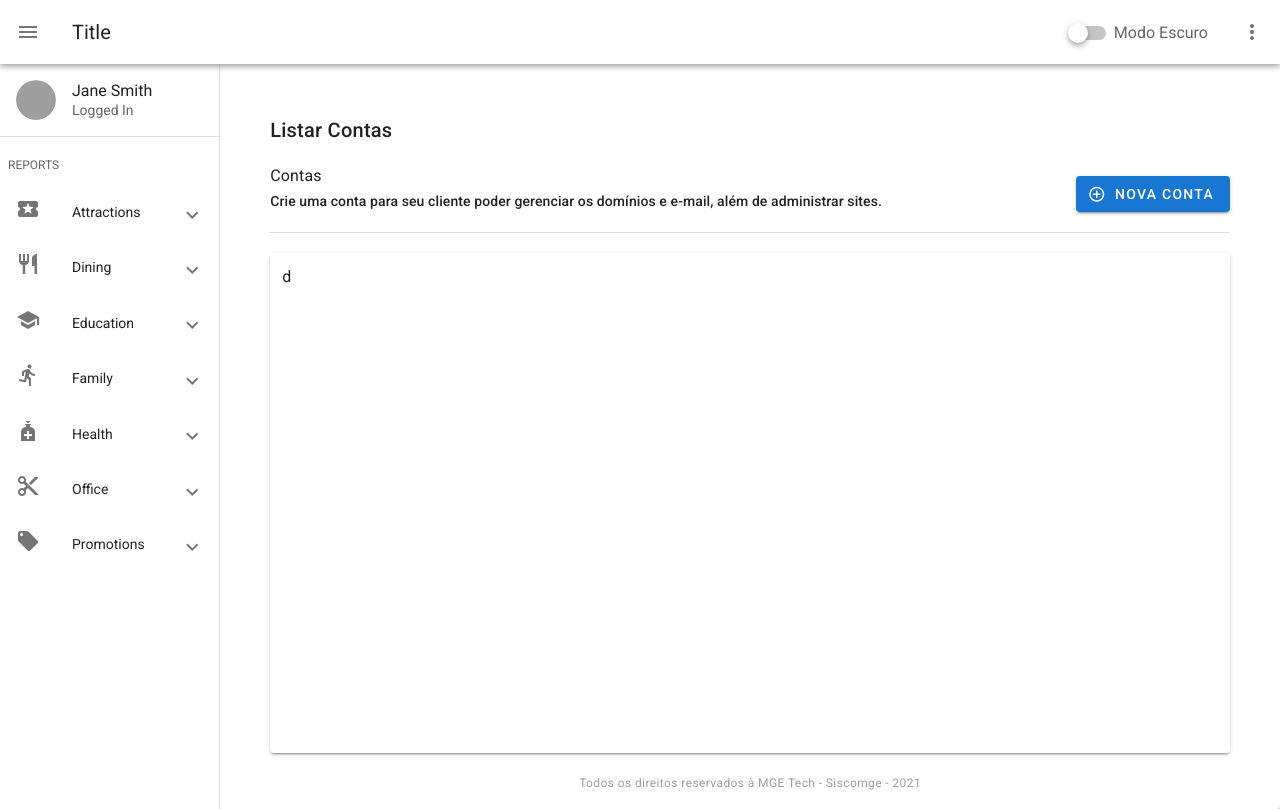
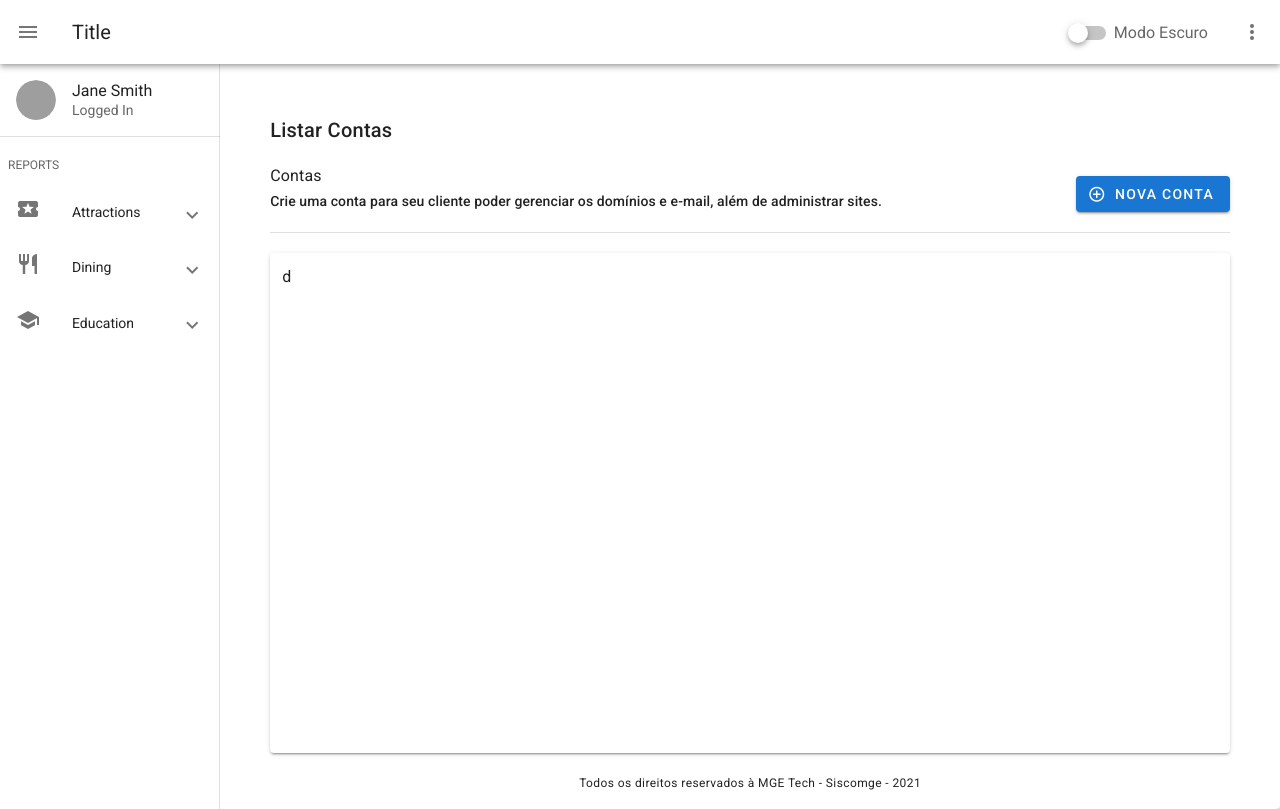
Before and after one commit to reistr85/auth-vuejs, a Vue app: page / in a window 1280 px wide. Built offline with nearby package versions, Linux system fonts and the light colour scheme; grey boxes are pictures that could not be loaded.

Commit message:
refactor components

```diff
--- a/src/App.vue
+++ b/src/App.vue
@@ -1,99 +1,15 @@
 <template>
-  <v-app>
-    <!-- <v-app-bar app absolute elevation="2"></v-app-bar> -->
-
-    <v-card flat tile style="z-index: 999">
-      <v-toolbar :dark="modeDark.value">
-        <v-app-bar-nav-icon></v-app-bar-nav-icon>
-
-        <v-toolbar-title>Title</v-toolbar-title>
-
-        <v-spacer></v-spacer>
-
-        <v-switch
-          v-model="modeDark.value"
-          :label="modeDark.label"
-          class="mt-6 mr-5"
-        ></v-switch>
-
-        <v-btn icon>
-          <v-icon>mdi-dots-vertical</v-icon>
-        </v-btn>
-      </v-toolbar>
-    </v-card>
-
-    <v-card height="100%" class="mt-0" :dark="modeDark.value">
-      <div style="height: 100%; display: flex; width: 100%;">
-        <v-navigation-drawer  permanent elevation="1" height="100%">
-          <template v-slot:prepend>
-            <v-list-item two-line>
-              <v-list-item-avatar>
-                <img src="https://randomuser.me/api/portraits/women/81.jpg">
-              </v-list-item-avatar>
-
-              <v-list-item-content>
-                <v-list-item-title>Jane Smith</v-list-item-title>
-                <v-list-item-subtitle>Logged In</v-list-item-subtitle>
-              </v-list-item-content>
-            </v-list-item>
-          </template>
-
-          <v-divider></v-divider>
-
-          <v-card class="mx-auto" max-width="300" heigth="100%" style="height: 100%;" elevation="0" tile>
-            <v-list dense>
-              <v-subheader>REPORTS</v-subheader>
-
-              <v-list-group v-for="item in items2"  class="mt-1 pt-0 body-2" :key="item.title" v-model="item.active" :prepend-icon="item.action">
-                <template v-slot:activator>
-                  <v-list-item-content class="pt-1" dense>
-                    <v-list-item-action v-text="item.title"></v-list-item-action>
-                  </v-list-item-content>
-                </template>
-
-                <v-list-item v-for="child in item.items" class="ml-14" :key="child.title">
-                  <v-list-item-content>
-                    <v-list-item-action v-text="child.title"></v-list-item-action>
-                  </v-list-item-content>
-                </v-list-item>
-              </v-list-group>
-            </v-list>
-          </v-card>
-
-        </v-navigation-drawer>
-
-        <div class="main" style="">
-          <div class="main-title">
-            <div>
-              <p class="title">Listar Contas</p>
-              <h3 class="subtitle-1">Contas</h3>
-              <h5 class="subtitle-2">Crie uma conta para seu cliente poder gerenciar os domínios e e-mail, além de administrar sites.</h5>
-            </div>
-
-            <div>
-              <v-btn :loading="loading3" :disabled="loading3" color="primary" class="white--text"
-                @click="loader = 'loading3'">
-                <v-icon left dark>mdi-plus-circle-outline</v-icon>
-                NOVA CONTA
-              </v-btn>
-            </div>
-          </div>
-          <v-divider class="my-5"></v-divider>
-
-          <v-card class="mt-2 py-3 px-3" :color="modeDark.value ? '#333' : ''" elevation="2" min-height="500">d</v-card>
-
-          <p class="caption text-center text--disabled mt-5" x-small>Todos os direitos reservados à MGE Tech - Siscomge - 2021</p>
-        </div>
-      </div>
-    </v-card>
-  </v-app>
+  <Main />
 </template>
 
 <script>
+import Main from '@/views/Main/Main'
 
 export default {
   name: 'App',
-
+  components: {
+    Main
+  },
   data: () => ({
     modeDark: {
       value: false,
@@ -157,22 +73,6 @@ export default {
 </script>
 
 <style>
-.main {
-  height: 100%;
-  width: 95%;
-  padding: 50px 50px 0 50px;
-}
-
-.main-title {
-  display: flex;
-  justify-content: space-between;
-  align-items: flex-end;
-}
-
-.content-main {
-  width: 100%;
-}
-
 .v-navigation-drawer__content {
     height: 100%;
     overflow-y: hidden !important;
--- /dev/null
+++ b/src/views/Main/Main.vue
@@ -0,0 +1,47 @@
+<template>
+  <v-app>
+    <NavBar :mode-dark="modeDark" />
+
+    <v-card height="100%" class="mt-0" :dark="modeDark.value">
+      <div class="main">
+        <SideBar />
+        <ContentMain :mode-dark="modeDark" />
+      </div>
+    </v-card>
+
+  </v-app>
+</template>
+
+<script>
+import NavBar from './components/NavBar'
+import SideBar from './components/SideBar'
+import ContentMain from './components/ContentMain'
+
+export default {
+  name: 'App',
+  components: {
+    NavBar,
+    SideBar,
+    ContentMain
+  },
+  data: () => ({
+    modeDark: {
+      value: false,
+      label: 'Modo Escuro'
+    },
+  }),
+  watch: {
+    ['modeDark.value']() {
+      this.modeDark.value ? this.modeDark.label = 'Modo Claro' : this.modeDark.label = 'Modo Escuro';
+    }
+  }
+};
+</script>
+
+<style scope>
+.main {
+  height: 100%;
+  display: flex;
+  width: 100%;
+}
+</style>
--- /dev/null
+++ b/src/views/Main/components/ContentMain.vue
@@ -0,0 +1,55 @@
+<template>
+  <div class="content-main" style="">
+    <div class="content-main-title">
+      <div>
+        <p class="title">Listar Contas</p>
+        <h3 class="subtitle-1">Contas</h3>
+        <h5 class="subtitle-2">Crie uma conta para seu cliente poder gerenciar os domínios e e-mail, além de administrar sites.</h5>
+      </div>
+
+      <div>
+        <v-btn color="primary" class="white--text">
+          <v-icon left dark>mdi-plus-circle-outline</v-icon>
+          NOVA CONTA
+        </v-btn>
+      </div>
+    </div>
+    <v-divider class="my-5"></v-divider>
+
+    <v-card class="mt-2 py-3 px-3" :color="modeDark.value ? '#333' : ''" elevation="2" min-height="500">d</v-card>
+
+    <p class="text-caption text-center mt-5" color="#F44336" x-small>Todos os direitos reservados à MGE Tech - Siscomge - 2021</p>
+  </div>
+</template>
+
+<script>
+export default {
+  name: 'ContentMain',
+  props: {
+    modeDark: {
+      type: Object,
+      default: () => {},
+      require: true
+    }
+  },
+  data() {
+    return {
+    }
+  }
+}
+</script>
+
+<style scope>
+
+.content-main {
+  height: 100%;
+  width: 95%;
+  padding: 50px 50px 0 50px;
+}
+
+.content-main-title {
+  display: flex;
+  justify-content: space-between;
+  align-items: flex-end;
+}
+</style>
--- /dev/null
+++ b/src/views/Main/components/NavBar.vue
@@ -0,0 +1,32 @@
+<template>
+  <v-card flat tile style="z-index: 999">
+    <v-toolbar :dark="modeDark.value">
+      <v-app-bar-nav-icon></v-app-bar-nav-icon>
+      <v-toolbar-title>Title</v-toolbar-title>
+      <v-spacer></v-spacer>
+      <v-switch v-model="modeDark.value" :label="modeDark.label" class="mt-6 mr-5"></v-switch>
+      <v-btn icon><v-icon>mdi-dots-vertical</v-icon></v-btn>
+    </v-toolbar>
+  </v-card>
+</template>
+
+<script>
+export default {
+  name: 'NavBar',
+  props: {
+    modeDark: {
+      type: Object,
+      default: () => {},
+      require: true
+    }
+  },
+  data() {
+    return {
+    }
+  }
+}
+</script>
+
+<style>
+
+</style>
--- /dev/null
+++ b/src/views/Main/components/SideBar.vue
@@ -0,0 +1,76 @@
+<template>
+  <v-navigation-drawer  permanent elevation="1" height="100%">
+    <template v-slot:prepend>
+      <v-list-item two-line>
+        <v-list-item-avatar>
+          <img src="https://randomuser.me/api/portraits/women/81.jpg">
+        </v-list-item-avatar>
+
+        <v-list-item-content>
+          <v-list-item-title>Jane Smith</v-list-item-title>
+          <v-list-item-subtitle>Logged In</v-list-item-subtitle>
+        </v-list-item-content>
+      </v-list-item>
+    </template>
+
+    <v-divider></v-divider>
+
+    <v-card class="mx-auto" max-width="300" heigth="100%" style="height: 100%;" elevation="0" tile>
+      <v-list dense>
+        <v-subheader>REPORTS</v-subheader>
+
+        <v-list-group v-for="item in items2"  class="mt-1 pt-0 body-2" :key="item.title" v-model="item.active" :prepend-icon="item.action">
+          <template v-slot:activator>
+            <v-list-item-content class="pt-1" dense>
+              <v-list-item-action v-text="item.title"></v-list-item-action>
+            </v-list-item-content>
+          </template>
+
+          <v-list-item v-for="child in item.items" class="ml-14" :key="child.title">
+            <v-list-item-content>
+              <v-list-item-action v-text="child.title"></v-list-item-action>
+            </v-list-item-content>
+          </v-list-item>
+        </v-list-group>
+      </v-list>
+    </v-card>
+
+  </v-navigation-drawer>
+</template>
+
+<script>
+export default {
+  name: 'SideBar',
+  data() {
+    return {
+      selectedItem: 0,
+      items2: [
+        {
+          active: false,
+          action: 'mdi-ticket',
+          items: [{ title: 'List Item' }],
+          title: 'Attractions',
+        },
+        {
+          action: 'mdi-silverware-fork-knife',
+          items: [
+            { title: 'Breakfast & brunch' },
+            { title: 'New American' },
+            { title: 'Sushi' },
+          ],
+          title: 'Dining',
+        },
+        {
+          action: 'mdi-school',
+          items: [{ title: 'List Item' }],
+          title: 'Education',
+        },
+      ],
+    }
+  }
+}
+</script>
+
+<style>
+
+</style>
```
Also changed, not shown: src/components/HelloWorld.vue (deleted, +0 -66 lines), src/views/Home/Home.vue (added, +15 -0 lines).
